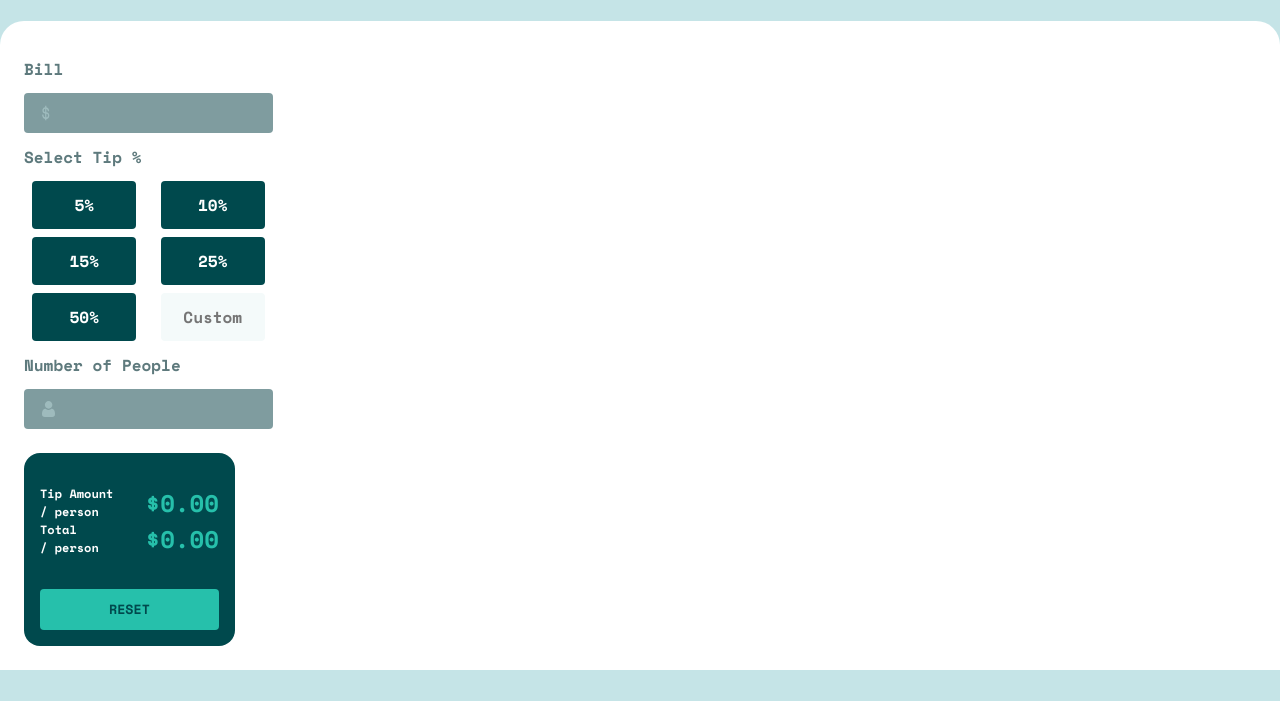
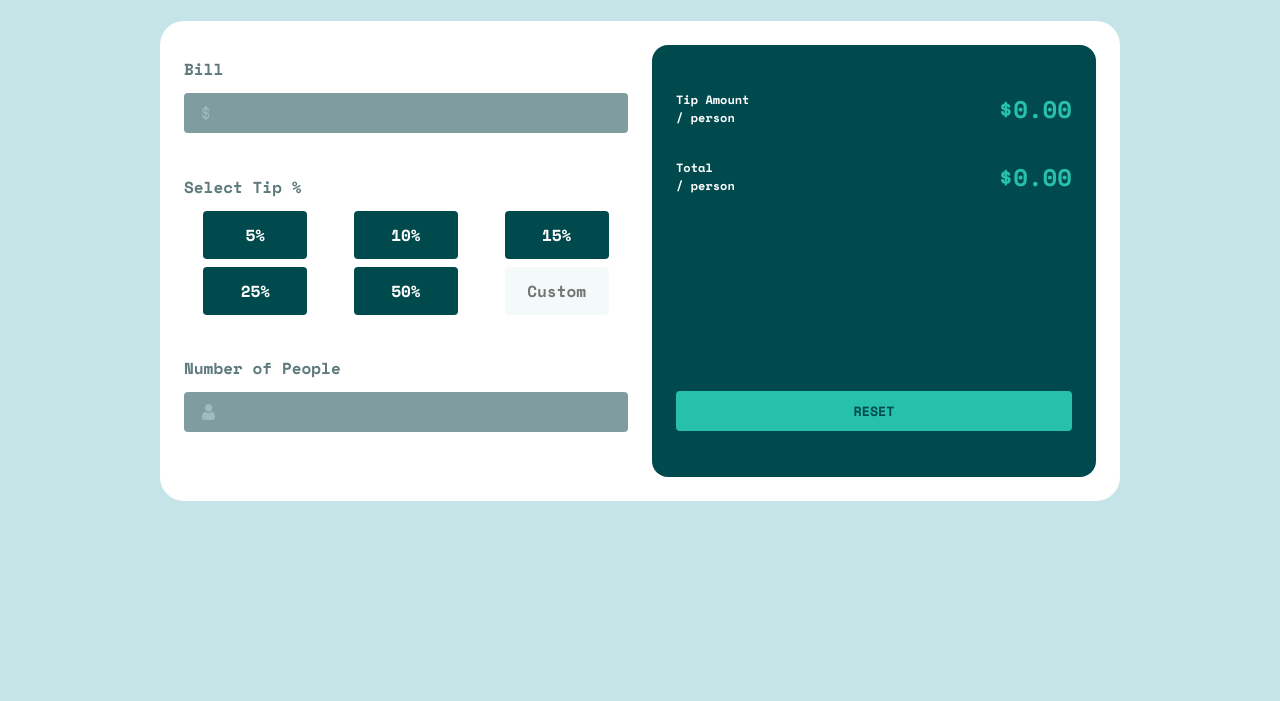
Before and after one commit to DeZoST/tip-calculator-app, a plain HTML site: page index.html in a window 1280 px wide. Shown: the part 99-800 px from the top of the page. Drawn offline with nearby package versions, Linux system fonts and the light colour scheme.

Commit message:
Version responsive faite

```diff
--- a/styles/style.css
+++ b/styles/style.css
@@ -59,8 +59,14 @@ input{
     display: flex;
     flex-direction: column;
     justify-content: center;
-    align-items: flex-start;
+    align-items: center;
     gap: 1.5rem;
+}
+
+.card__left, .card__right{
+    width: 100%;
+    display: flex;
+    flex-direction: column;
 }
 
 .block__label{
--- a/styles/utils.css
+++ b/styles/utils.css
@@ -64,6 +64,51 @@
     .container {
       max-width: 1280px;
     }
+
+    .main{
+      height: 30rem;
+      width: 60rem;
+    }
+
+    .card{
+      width: 100%;
+      margin-inline: auto;
+      flex-direction: row;
+      border-radius: 1.5rem;
+      height: 100%;
+    }
+
+    .card__right, .card__left{
+      flex-direction: column;
+      height: 100%;
+      width: 100%;
+    }
+
+    .card__calculation{
+      width: 100%;
+      height: 100%;
+      display: flex;
+      flex-direction: column;
+      justify-content: space-between;
+      padding: 2.85rem 1.5rem;
+    }
+
+    .calculation__tips{
+      display: flex;
+      flex-direction: column;
+      gap: 2rem;
+    }
+
+    .card__left{
+      gap: 1.85rem;
+    }
+
+    .button__container{
+      grid-template-areas:
+      'five ten fifteen'
+      'twentyFive fifty custom';
+      gap: 0.5rem;
+  }
   }
 
   /* 2xl */
```
